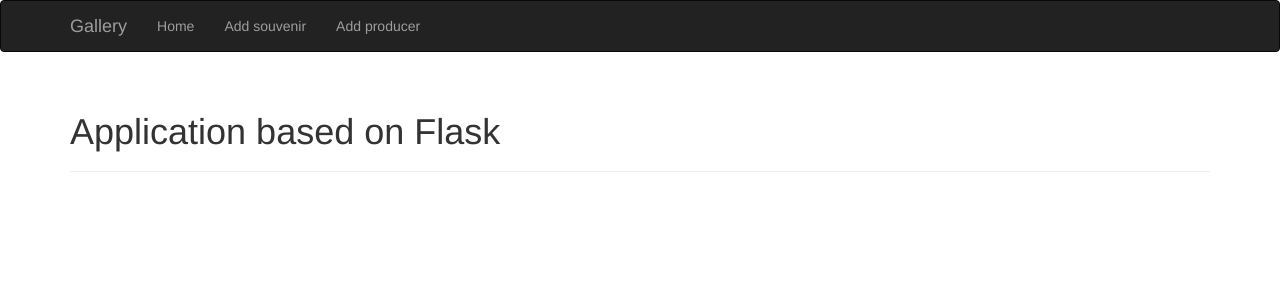
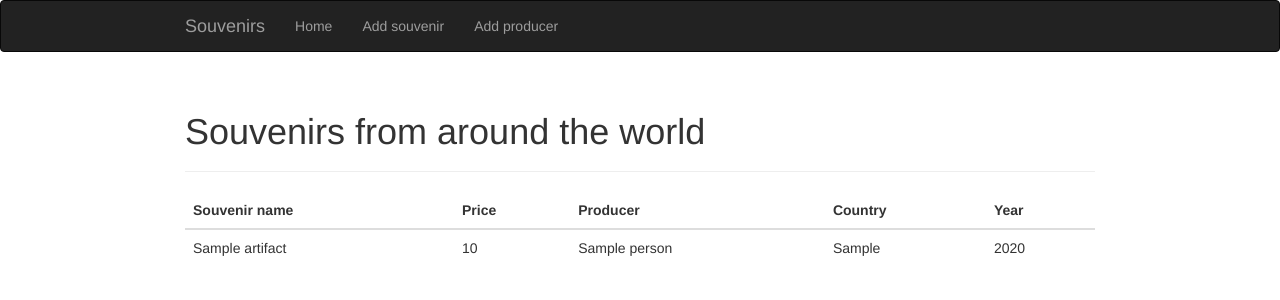
Before and after one commit to MaxKavun/souvenirs-app, a Flask app: page / in a window 1280 px wide. Shown: the top 300 px of the page. Run offline with Flask 2, Linux system fonts and the light colour scheme; tables that the repository leaves empty hold one stand-in row (values such as "Sample post"); data that the repository does not hold is empty; some libraries are stand-ins or nearby versions.

Commit message:
Add view for artifacts

```diff
--- a/main.py
+++ b/main.py
@@ -18,7 +18,9 @@ rdsEnvironment = rds.CreateEnvironment(databaseName)
 bootstrapTemp = Bootstrap(app)
 @app.route('/')
 def index():
-    return render_template('index.html')
+    rdsGetInfo = rds.GetInformationFromDB(databaseName)
+    rdsData = rdsGetInfo.requestInformation()
+    return render_template('index.html', souvenirs=rdsData)
 
 @app.route('/add/souvenir', methods=['GET','POST'])
 def user():
--- a/rds.py
+++ b/rds.py
@@ -57,9 +57,14 @@ class GetInformationFromDB():
         self.dbCursor.execute(f"USE {self.databaseName}")
 
     def requestInformation(self):
-        query = "SELECT * FROM artifacts"
+        query = "SELECT art.Name,art.Price,art.YearOfMade,ps.Name,ps.Country \
+                FROM artifacts as art\
+                JOIN persons as ps ON ps.ID = art.OwnerID\
+                WHERE 1=1"
         self.dbCursor.execute(query)
+        data = self.dbCursor.fetchall()
         self.dbCon.close()
+        return data
 
     def requestProducers(self):
         query = "SELECT Name FROM persons"
--- a/templates/base.html
+++ b/templates/base.html
@@ -2,6 +2,12 @@
 {% block title %}Gallery{% endblock %}
 {% block head %}
 {{ super() }}
+<style type="text/css">
+    .container {
+        width: 940px;
+        .center-block();
+}
+</style>
 <link rel="shortcut icon" href="{{ url_for('static', filename='favicon.ico') }}"
 type="image/x-icon">
 <link rel="icon" href="{{ url_for('static', filename='favicon.ico') }}"
@@ -14,7 +20,7 @@ type="image/x-icon">
     data-toggle="collapse" data-target=".navbar-collapse"> <span class="sr-only">Toggle navigation</span> <span class="icon-bar"></span>
     <span class="icon-bar"></span>
     <span class="icon-bar"></span> </button>
-    <a class="navbar-brand" href="/">Gallery</a> </div>
+    <a class="navbar-brand" href="/">Souvenirs</a> </div>
     <div class="navbar-collapse collapse"> <ul class="nav navbar-nav">
     <li><a href="{{ url_for('index') }}">Home</a></li>
     <li><a href="{{ url_for('user') }}">Add souvenir</a></li>
--- a/templates/index.html
+++ b/templates/index.html
@@ -1,8 +1,32 @@
 {% extends 'base.html' %}
-{% block title %}Gallery{% endblock %}
+{% block title %}Souvenirs{% endblock %}
 
 {% block page_content %}
 <div class="page-header">
-    <h1>Application based on Flask</h1>
+    <h1>Souvenirs from around the world</h1>
+</div>
+<div class="table-responsive">
+    <table class="table">
+        <thead>
+            <tr>
+                <th>Souvenir name</th>
+                <th>Price</th>
+                <th>Producer</th>
+                <th>Country</th>
+                <th>Year</th>
+            </tr>
+        </thead>
+        <tbody>
+            {% for name,price,year,producer,country in souvenirs %}
+                <tr>
+                    <td>{{ name }}</td>
+                    <td>{{ price }}</td>
+                    <td>{{ producer }}</td>
+                    <td>{{ country }}</td>
+                    <td>{{ year }}</td>
+                </tr>
+            {% endfor %}
+        </tbody>
+    </table>
 </div>
 {% endblock %}
```
